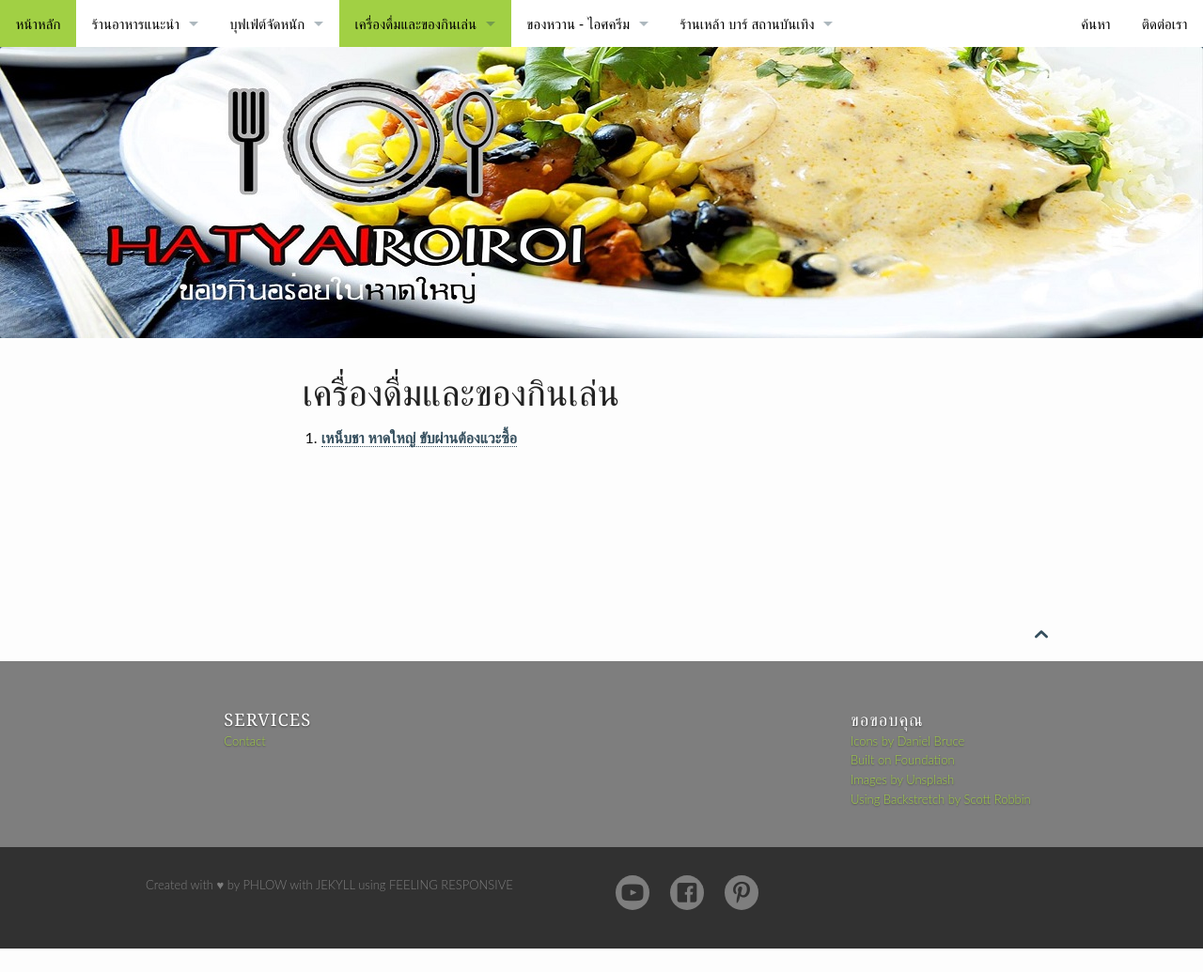
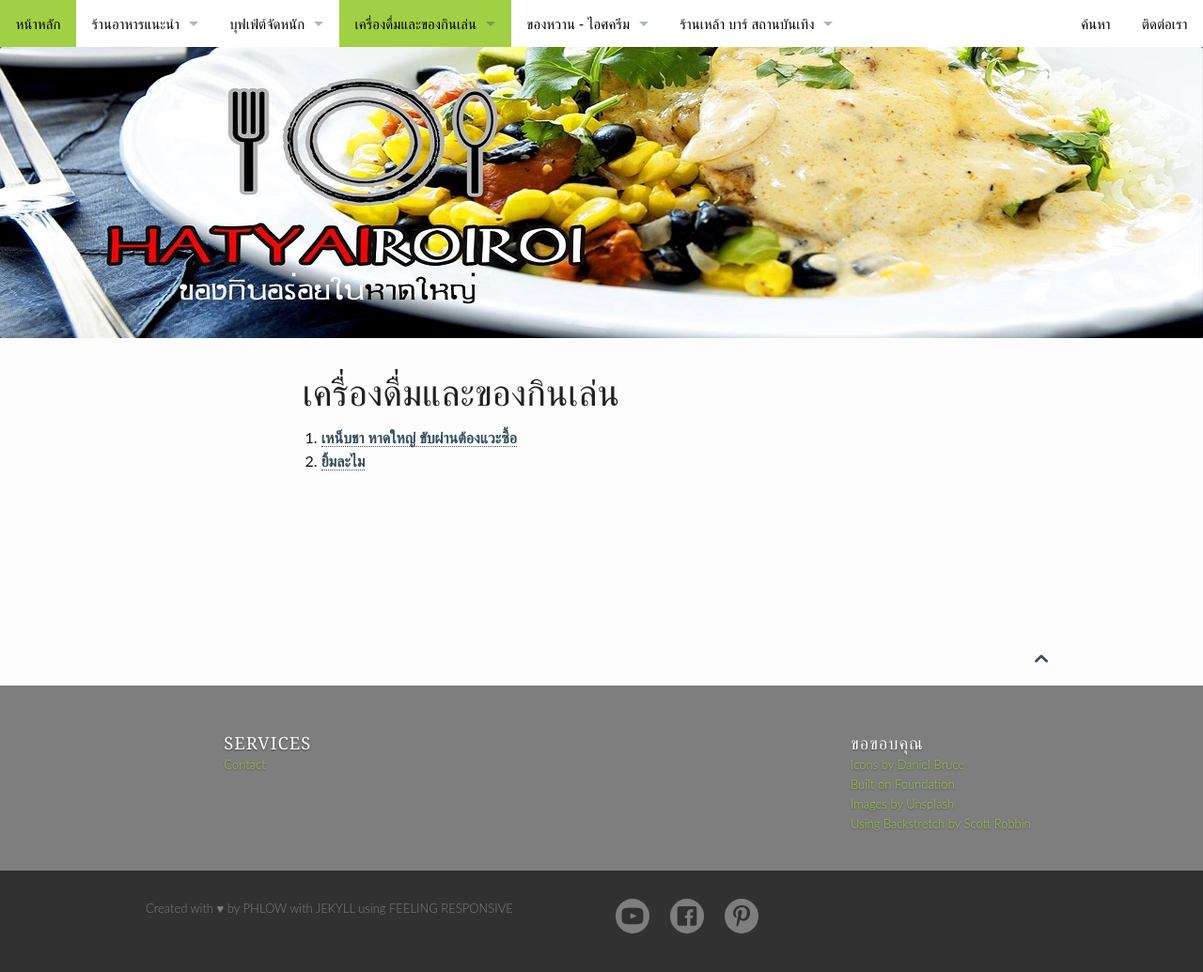
Before and after one commit to hatyairoiroi/hatyairoiroi.github.io, a Jekyll site: the page built from pages/เครื่องดื่มและของกินเล่น.md, in a window 1280 px wide. Shown: the whole page at 94% size. Built offline with Jekyll 4.4.1, drawn with Linux system fonts in a browser that asks for light colours; before the commit the page ends 1010 px from its top, so only the background shows below that.

Commit message:
Update เครื่องดื่มและของกินเล่น.md

```diff
--- a/pages/เครื่องดื่มและของกินเล่น.md
+++ b/pages/เครื่องดื่มและของกินเล่น.md
@@ -10,9 +10,10 @@ permalink: "/เครื่องดื่มและของกินเล
 
 
 1. [เหน็บชา หาดใหญ่ ขับผ่านต้องแวะซื้อ][13]
-
+2. [ยิ้มละไม][14]
 
 
 
 
  [13]: {{ site.url }}/เหน๊บชา/
+ [14]: {{.site.url }}/ยิ้มละไม/
```
